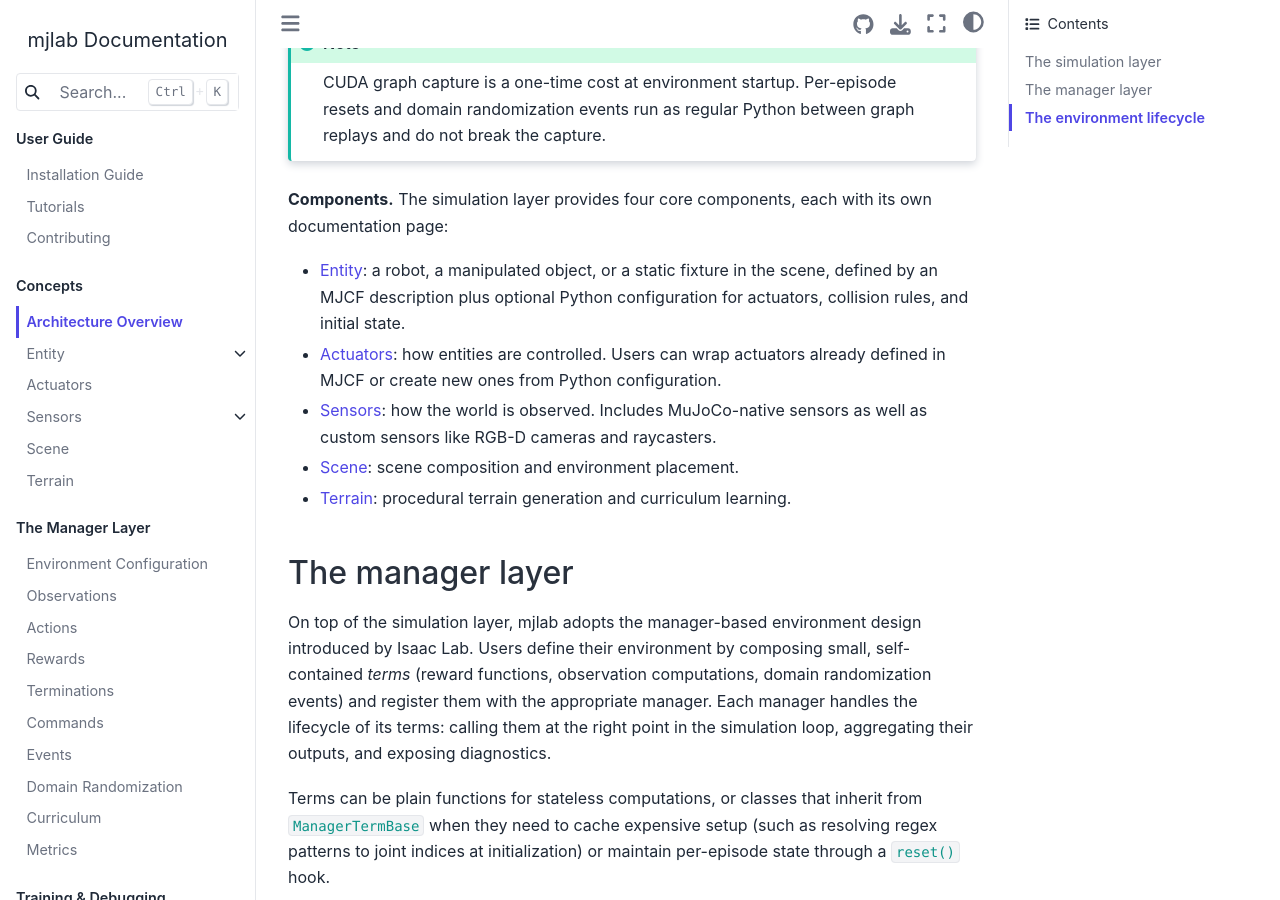
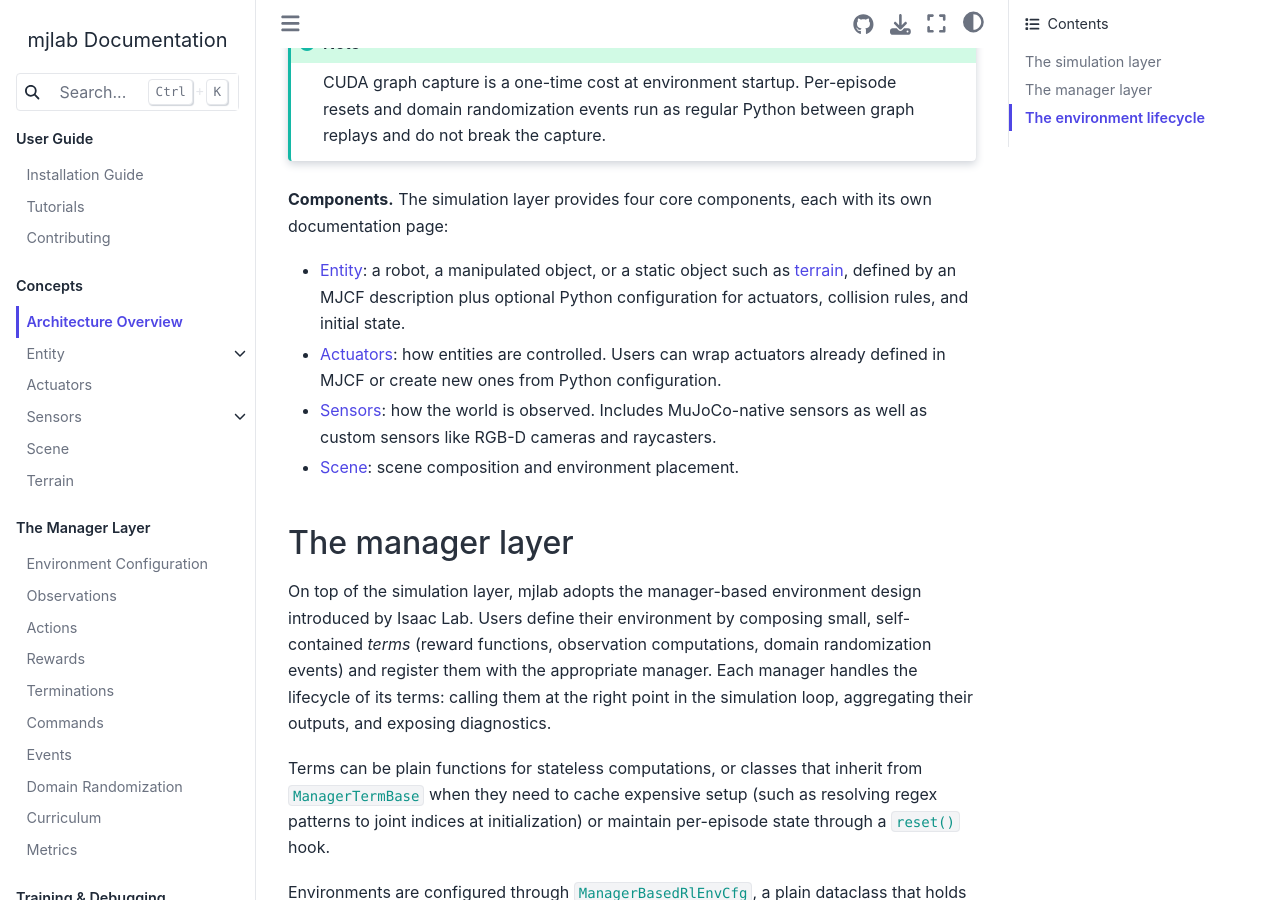
Before and after one commit to DavidDobas/mjlab-hackathon, a Sphinx documentation site: the page built from docs/source/architecture_overview.rst, in a window 1280 px wide and 900 px high, scrolled down 1478 px. Built offline with Sphinx 7.4.7 and the Sphinx Book theme 1.1.4, drawn with Linux system fonts in a browser that asks for light colours.

Commit message:
Doc nit.

```diff
--- a/docs/source/architecture_overview.rst
+++ b/docs/source/architecture_overview.rst
@@ -58,15 +58,15 @@ eliminating CPU-side dispatch overhead.
 The simulation layer provides four core components, each with its own
 documentation page:
 
-- :ref:`entity`: a robot, a manipulated object, or a static fixture in
-  the scene, defined by an MJCF description plus optional Python
-  configuration for actuators, collision rules, and initial state.
+- :ref:`entity`: a robot, a manipulated object, or a static object such
+  as :ref:`terrain <terrain>`, defined by an MJCF description plus
+  optional Python configuration for actuators, collision rules, and
+  initial state.
 - :ref:`actuators`: how entities are controlled. Users can wrap actuators
   already defined in MJCF or create new ones from Python configuration.
 - :ref:`sensors`: how the world is observed. Includes MuJoCo-native
   sensors as well as custom sensors like RGB-D cameras and raycasters.
 - :ref:`scene`: scene composition and environment placement.
-- :ref:`terrain`: procedural terrain generation and curriculum learning.
 
 
 The manager layer
```
